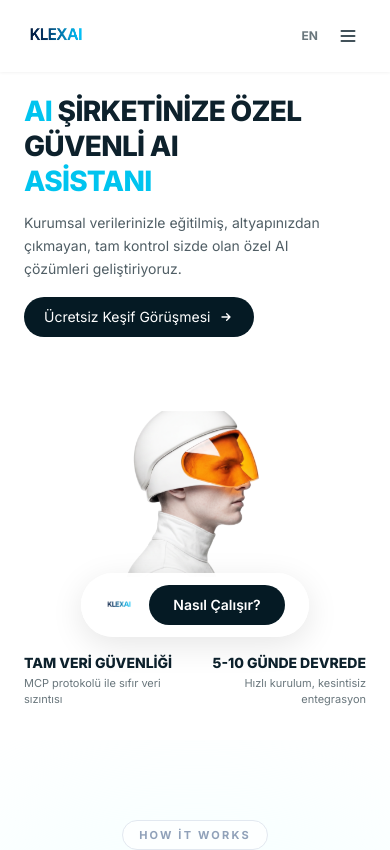
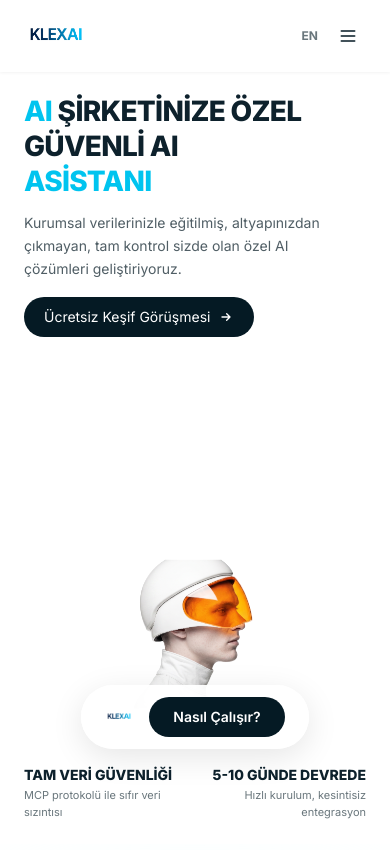
Before and after one commit to nazaninghn/kalexia-landing, a Next.js app: page / in a window 390 px wide. Shown: the top 850 px of the page. Built offline with nearby package versions, Linux system fonts and the light colour scheme.

Commit message:
v2.3: Mobile hero fix - bigger robot, visible pill, overflow fix

```diff
--- a/app/components/Hero.tsx
+++ b/app/components/Hero.tsx
@@ -6,10 +6,10 @@ export default function Hero() {
   const { t } = useLanguage();
 
   return (
-    <section className="relative bg-white overflow-hidden pt-20 md:pt-28 md:h-screen">
+    <section className="relative bg-white overflow-visible md:overflow-hidden pt-20 md:pt-28 md:h-screen">
 
       {/* ─── MOBILE LAYOUT ─── */}
-      <div className="md:hidden px-6 pb-8">
+      <div className="md:hidden flex flex-col min-h-[calc(100vh-80px)] px-6 pb-6">
         {/* Title */}
         <h1 className="text-[28px] sm:text-[32px] font-black leading-[1.1] tracking-tight text-[#0D212C] uppercase mt-4">
           <span className="text-[#00C4EF]">{t.hero.titleHighlight1}</span>{' '}
@@ -34,13 +34,13 @@ export default function Hero() {
           </a>
         </div>
 
-        {/* Robot Image - Mobile */}
-        <div className="relative w-full h-[300px] mt-4 flex justify-center">
-          <img src="/hero-image.png" alt="AI Assistant" className="h-full object-contain animate-float hover:scale-110 active:scale-95 transition-transform duration-300 cursor-pointer" />
+        {/* Robot Image - Mobile - big, fills space, touches pill */}
+        <div className="relative w-full flex-1 flex justify-center items-end overflow-visible">
+          <img src="/hero-image.png" alt="AI Assistant" className="w-[90%] max-w-[380px] object-contain animate-float hover:scale-110 active:scale-125 transition-transform duration-300 cursor-pointer" />
         </div>
 
         {/* Nav Pill - Mobile (right after robot) */}
-        <div className="flex items-center justify-center gap-4 bg-white/95 rounded-full px-6 py-3 shadow-[0_8px_32px_rgba(0,0,0,0.1)] -mt-20 mx-auto w-fit relative z-20">
+        <div className="flex items-center justify-center gap-4 bg-white/95 rounded-full px-6 py-3 shadow-[0_8px_32px_rgba(0,0,0,0.1)] -mt-8 mx-auto w-fit relative z-20">
           <img src="/logo.png" alt="KLEXAI" className="h-7" />
           <a href="#services" className="bg-[#051A24] text-white rounded-full px-6 py-2.5 text-sm font-semibold">{t.hero.cta2}</a>
         </div>
```
